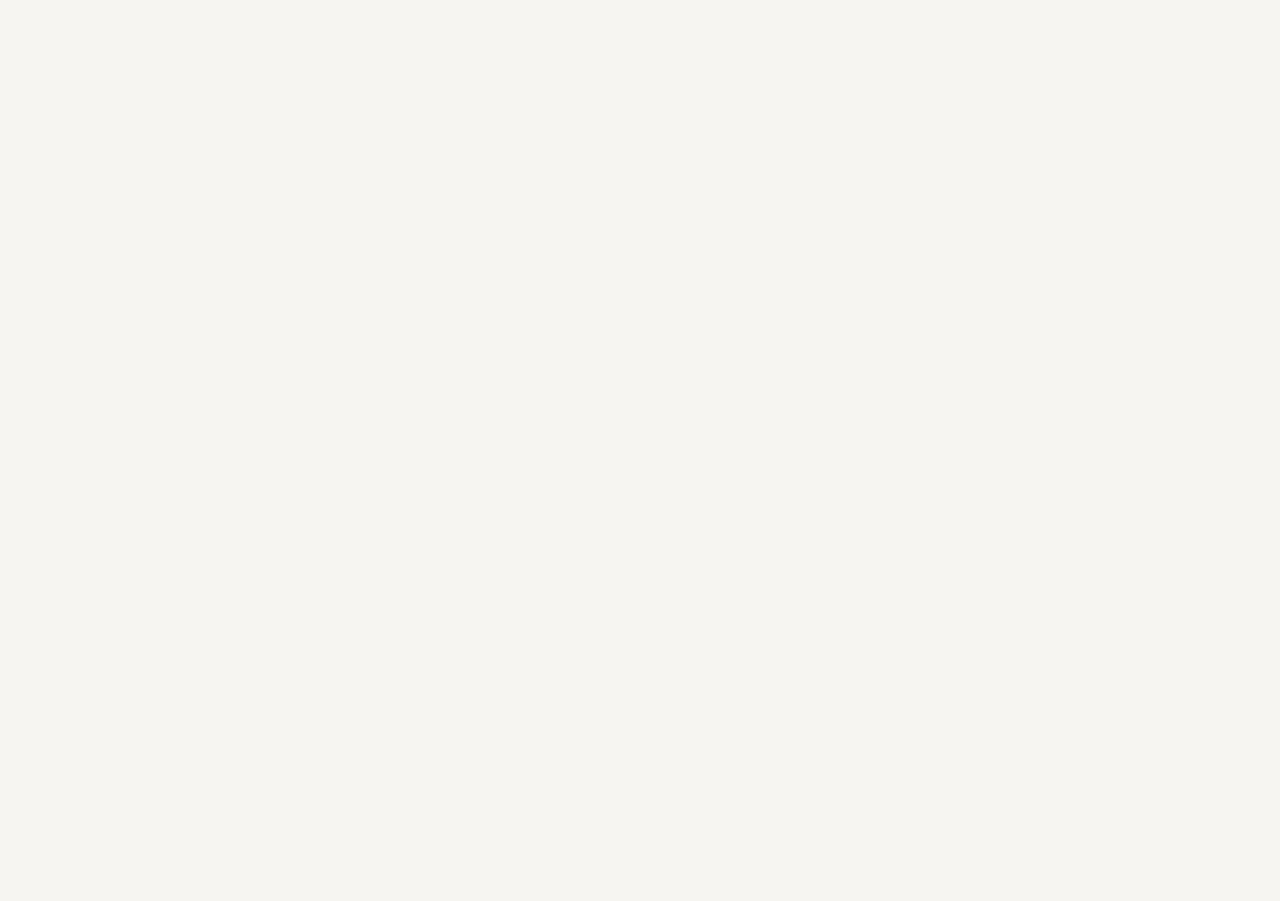
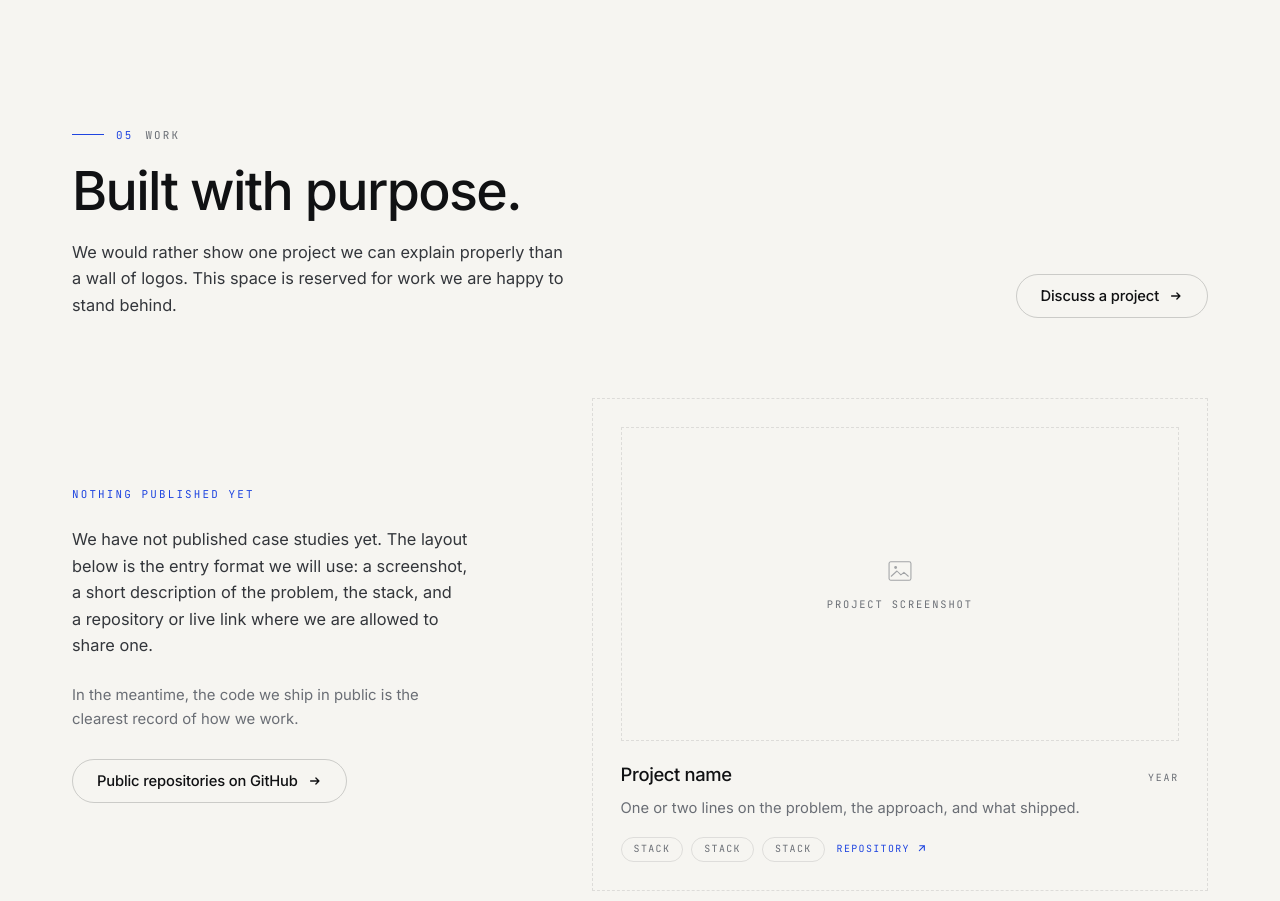
Before and after one commit to its-Donno/broccoli, a Next.js app in the folder frontend/: page / in a window 1280 px wide. Shown: the part 5100-6001 px from the top of the page. Before the commit the page ends 5085 px from the top, so only its background shows below. Built offline with nearby package versions, Linux system fonts and the light colour scheme.

Commit message:
Add work section with an empty portfolio state
Shows an honest reserved state with a wireframe of the entry format we
will use, plus a documented projects array that renders real cards the
moment entries are added. Points at the verified GitHub presence instead
of inventing case studies.

```diff
--- a/frontend/src/app/page.tsx
+++ b/frontend/src/app/page.tsx
@@ -3,6 +3,7 @@ import { About } from "@/components/sections/about";
 import { Hero } from "@/components/sections/hero";
 import { Services } from "@/components/sections/services";
 import { Team } from "@/components/sections/team";
+import { Work } from "@/components/sections/work";
 
 export default function Home() {
   return (
@@ -13,6 +14,7 @@ export default function Home() {
         <Services />
         <About />
         <Team />
+        <Work />
       </main>
     </>
   );
--- /dev/null
+++ b/frontend/src/components/sections/work.tsx
@@ -0,0 +1,148 @@
+import { ButtonAnchor, ButtonLink } from "@/components/ui/button";
+import { Reveal } from "@/components/ui/reveal";
+import { SectionHeading } from "@/components/ui/section-heading";
+import { projects, socialLinks } from "@/lib/site";
+
+/**
+ * Wireframe of a project entry. It shows exactly what a real card will carry,
+ * so the placeholder can be swapped for content without guessing.
+ */
+function ProjectSpecimen() {
+  return (
+    <div
+      aria-hidden="true"
+      className="border-line bg-paper w-full border border-dashed p-5 sm:p-7"
+    >
+      <div className="border-line flex aspect-[16/9] items-center justify-center border border-dashed">
+        <div className="text-muted flex flex-col items-center gap-3">
+          <svg viewBox="0 0 32 32" fill="none" className="size-7 opacity-60">
+            <rect x="3.5" y="5.5" width="25" height="21" rx="2" stroke="currentColor" strokeWidth="1.2" />
+            <circle cx="11" cy="12" r="1.6" fill="currentColor" />
+            <path
+              d="m6 22 6.5-6 4.5 4.5 3.5-3 5 4.5"
+              stroke="currentColor"
+              strokeWidth="1.2"
+              strokeLinecap="round"
+              strokeLinejoin="round"
+            />
+          </svg>
+          <span className="font-mono text-[0.65rem] tracking-[0.18em] uppercase">
+            Project screenshot
+          </span>
+        </div>
+      </div>
+
+      <div className="mt-5 flex items-baseline justify-between gap-4">
+        <span className="text-ink text-[1.15rem] font-medium tracking-[-0.02em]">Project name</span>
+        <span className="font-mono text-muted text-[0.62rem] tracking-[0.18em] uppercase">
+          Year
+        </span>
+      </div>
+      <p className="text-muted mt-2 text-[0.92rem] leading-relaxed">
+        One or two lines on the problem, the approach, and what shipped.
+      </p>
+      <div className="mt-4 flex flex-wrap items-center gap-2">
+        {["Stack", "Stack", "Stack"].map((tag) => (
+          <span
+            key={tag}
+            className="border-line text-muted rounded-full border px-3 py-1 font-mono text-[0.62rem] tracking-[0.14em] uppercase"
+          >
+            {tag}
+          </span>
+        ))}
+        <span className="text-accent ml-1 inline-flex items-center gap-1.5 font-mono text-[0.62rem] tracking-[0.14em] uppercase">
+          Repository
+          <svg viewBox="0 0 12 12" className="size-2.5" fill="none" aria-hidden="true">
+            <path
+              d="M4.5 2h5.5v5.5M10 2 4 8"
+              stroke="currentColor"
+              strokeWidth="1.3"
+              strokeLinecap="round"
+              strokeLinejoin="round"
+            />
+          </svg>
+        </span>
+      </div>
+    </div>
+  );
+}
+
+export function Work() {
+  return (
+    <section id="work" className="border-line border-t">
+      <div className="shell py-[var(--spacing-section)]">
+        <div className="flex flex-col gap-8 lg:flex-row lg:items-end lg:justify-between">
+          <SectionHeading
+            index="05"
+            eyebrow="Work"
+            title="Built with purpose."
+            lede="We would rather show one project we can explain properly than a wall of logos. This space is reserved for work we are happy to stand behind."
+          />
+          <Reveal delay={120} className="shrink-0">
+            <ButtonLink href="#contact" variant="outline">
+              Discuss a project
+            </ButtonLink>
+          </Reveal>
+        </div>
+
+        {projects.length > 0 ? (
+          <ul className="mt-14 grid gap-8 sm:grid-cols-2 lg:mt-20">
+            {projects.map((project, i) => (
+              <Reveal as="li" key={project.slug} delay={i * 90}>
+                <article className="group border-line bg-paper-raised h-full border p-6">
+                  <h3 className="text-[1.25rem] font-medium tracking-[-0.02em]">{project.title}</h3>
+                  <p className="text-ink-soft mt-3 text-[0.95rem] leading-relaxed">{project.summary}</p>
+                  <ul className="text-muted mt-5 flex flex-wrap gap-2 font-mono text-[0.65rem] tracking-[0.14em] uppercase">
+                    {project.stack.map((item) => (
+                      <li key={item} className="border-line rounded-full border px-3 py-1">
+                        {item}
+                      </li>
+                    ))}
+                  </ul>
+                  {project.href ? (
+                    <a
+                      href={project.href}
+                      target="_blank"
+                      rel="noreferrer noopener"
+                      className="text-accent mt-6 inline-flex items-center gap-2 text-[0.92rem]"
+                    >
+                      View project
+                    </a>
+                  ) : null}
+                </article>
+              </Reveal>
+            ))}
+          </ul>
+        ) : (
+          <div className="mt-14 grid items-center gap-10 lg:mt-20 lg:grid-cols-[minmax(0,0.85fr)_minmax(0,1.15fr)] lg:gap-16">
+            <Reveal className="flex flex-col items-start gap-6">
+              <p className="font-mono text-accent text-[0.68rem] tracking-[0.2em] uppercase">
+                Nothing published yet
+              </p>
+              <p className="max-w-[42ch] text-[1.02rem] leading-relaxed text-ink-soft">
+                We have not published case studies yet. The layout below is the entry format we
+                will use: a screenshot, a short description of the problem, the stack, and a
+                repository or live link where we are allowed to share one.
+              </p>
+              <p className="text-muted max-w-[42ch] text-[0.93rem] leading-relaxed">
+                In the meantime, the code we ship in public is the clearest record of how we work.
+              </p>
+              <ButtonAnchor
+                href={socialLinks[0].href}
+                variant="outline"
+                className="mt-1"
+                external
+              >
+                Public repositories on GitHub
+              </ButtonAnchor>
+            </Reveal>
+
+            <Reveal delay={120}>
+              <ProjectSpecimen />
+            </Reveal>
+          </div>
+        )}
+      </div>
+    </section>
+  );
+}
--- a/frontend/src/components/ui/button.tsx
+++ b/frontend/src/components/ui/button.tsx
@@ -70,6 +70,36 @@ export function ButtonLink({
   );
 }
 
+type ButtonAnchorProps = {
+  children: ReactNode;
+  href: string;
+  variant?: Variant;
+  size?: keyof typeof sizes;
+  className?: string;
+  /** Opens in a new tab and marks the link as external. */
+  external?: boolean;
+};
+
+/** For links that leave the site. Uses a plain anchor, not the router. */
+export function ButtonAnchor({
+  children,
+  href,
+  variant = "solid",
+  size = "md",
+  className,
+  external = false,
+}: ButtonAnchorProps) {
+  return (
+    <a
+      href={href}
+      className={cn(base, variants[variant], sizes[size], className)}
+      {...(external ? { target: "_blank", rel: "noreferrer noopener" } : {})}
+    >
+      <Content>{children}</Content>
+    </a>
+  );
+}
+
 type ButtonProps = {
   children: ReactNode;
   variant?: Variant;
--- a/frontend/src/lib/site.ts
+++ b/frontend/src/lib/site.ts
@@ -77,6 +77,19 @@ export const services = [
   },
 ] as const;
 
+/**
+ * Published work. Empty on purpose: no project is listed until it is real,
+ * described accurately, and cleared for public release.
+ */
+export const projects: ReadonlyArray<{
+  slug: string;
+  title: string;
+  summary: string;
+  stack: ReadonlyArray<string>;
+  href?: string;
+  image?: string;
+}> = [];
+
 export const founders = [
   {
     id: "sijan-bahadur-kunwar",
```
